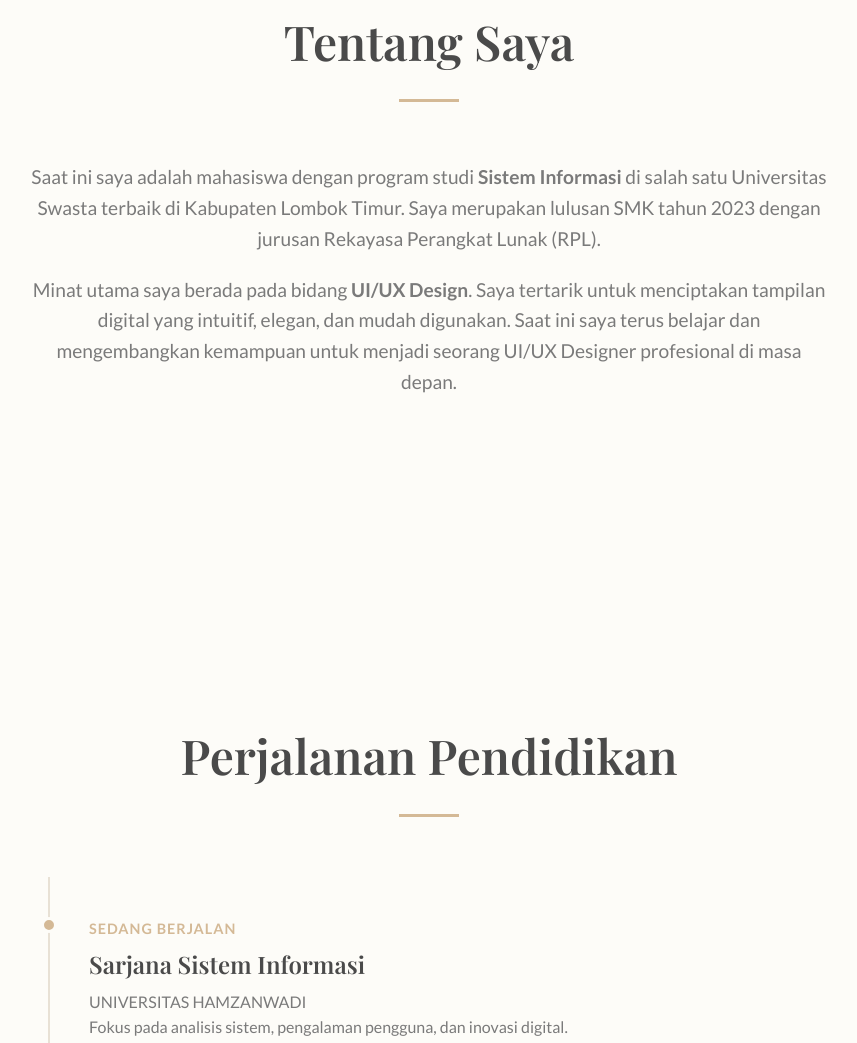
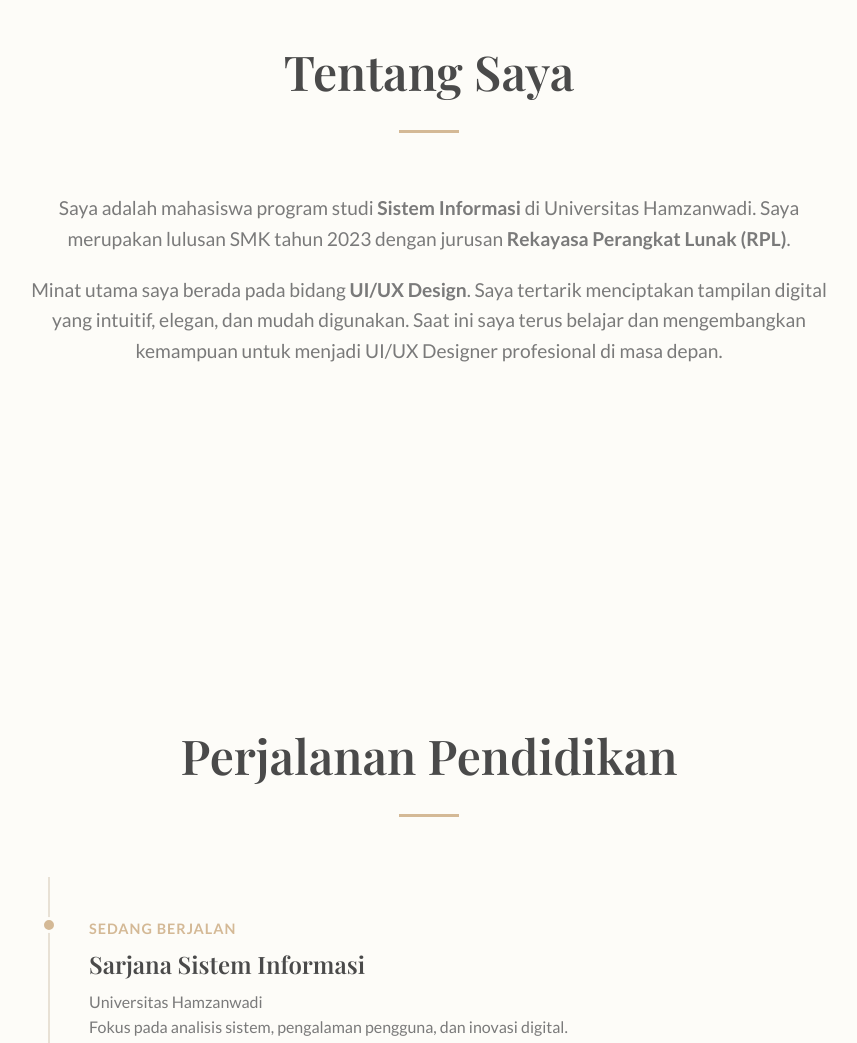
Before and after one commit to olivaaura07/olivaaura07.github.oi, a plain HTML site: page index.html in a window 1280 px wide. Shown: the part 1015-2058 px from the top of the page, without its empty margins (211-1068 px from the left). Drawn offline with nearby package versions, Linux system fonts and the light colour scheme; files that its build step writes are made by us from their sources; a web font is replaced by a local one.

Commit message:
Update index.html

```diff
--- a/index.html
+++ b/index.html
@@ -6,21 +6,29 @@
     <meta name="viewport" content="width=device-width, initial-scale=1.0">
     <title>Oliva Aura Hidayat | Portofolio</title>
     <meta name="description"
-        content="Portofolio Oliva Aura Hidayat, mahasiswa Sistem Informasi yang bercita-cita menjadi UI/UX Designer.">
+        content="Portofolio Oliva Aura Hidayat, mahasiswa Sistem Informasi yang berminat di bidang UI/UX Design.">
+
+    <!-- Google Fonts -->
     <link rel="preconnect" href="https://fonts.googleapis.com">
     <link rel="preconnect" href="https://fonts.gstatic.com" crossorigin>
     <link
         href="https://fonts.googleapis.com/css2?family=Playfair+Display:ital,wght@0,400;0,600;1,400&family=Lato:wght@300;400;700&display=swap"
         rel="stylesheet">
-    <link rel="stylesheet" href="style.css">
+
+    <!-- CSS -->
+    <link rel="stylesheet" href="css/style.css">
+
+    <!-- Font Awesome -->
     <link rel="stylesheet" href="https://cdnjs.cloudflare.com/ajax/libs/font-awesome/6.4.0/css/all.min.css">
 </head>
 
 <body>
 
+    <!-- Background Decoration -->
     <div class="background-shape shape-1"></div>
     <div class="background-shape shape-2"></div>
 
+    <!-- Header -->
     <header>
         <nav class="navbar">
             <div class="logo">OLIVA AURA HIDAYAT<span class="dot">.</span></div>
@@ -34,57 +42,70 @@
     </header>
 
     <main>
+
+        <!-- Hero Section -->
         <section id="home" class="hero-section">
             <div class="hero-content">
                 <span class="subtitle">Halo, saya</span>
                 <h1>Oliva Aura Hidayat</h1>
-                <p class="typing-text">MAHASISWA SISTEM INFORMASI | <span id="typing-effect"></span></p>
+                <p class="typing-text">
+                    MAHASISWA SISTEM INFORMASI | <span id="typing-effect"></span>
+                </p>
+
                 <div class="cta-buttons">
                     <a href="#contact" class="btn primary">Hubungi Saya</a>
                     <a href="#about" class="btn secondary">Lihat Profil</a>
                 </div>
             </div>
+
             <div class="hero-visual">
                 <div class="profile-image-placeholder">
-
-                    <div class="abstract-shape"></div>
+                    <!-- FOTO PROFIL -->
+                    <img src="img/foto-almet.jpg" alt="Foto Oliva Aura Hidayat" class="profile-image">
                 </div>
             </div>
         </section>
 
+        <!-- About Section -->
         <section id="about" class="section">
             <div class="container">
                 <h2 class="section-title">Tentang Saya</h2>
+
                 <div class="about-content">
                     <div class="about-text">
-                        <p>Saat ini saya adalah mahasiswa dengan program studi <strong>Sistem Informasi</strong> di
-                            salah
-                            satu Universitas Swasta terbaik di Kabupaten Lombok Timur. Saya merupakan lulusan SMK tahun
-                            2023
-                            dengan jurusan Rekayasa
-                            Perangkat Lunak (RPL).</p>
-                        <p>Minat utama saya berada pada bidang <strong>UI/UX Design</strong>. Saya tertarik untuk
-                            menciptakan tampilan digital yang intuitif, elegan, dan mudah digunakan. Saat ini saya terus
-                            belajar dan mengembangkan kemampuan untuk menjadi seorang UI/UX Designer profesional di
-                            masa depan.</p>
+                        <p>
+                            Saya adalah mahasiswa program studi <strong>Sistem Informasi</strong> di Universitas
+                            Hamzanwadi. Saya merupakan lulusan SMK tahun 2023 dengan jurusan
+                            <strong>Rekayasa Perangkat Lunak (RPL)</strong>.
+                        </p>
+                        <p>
+                            Minat utama saya berada pada bidang <strong>UI/UX Design</strong>. Saya tertarik
+                            menciptakan tampilan digital yang intuitif, elegan, dan mudah digunakan.
+                            Saat ini saya terus belajar dan mengembangkan kemampuan untuk menjadi
+                            UI/UX Designer profesional di masa depan.
+                        </p>
                     </div>
                 </div>
             </div>
         </section>
 
+        <!-- Education Section -->
         <section id="education" class="section alt-bg">
             <div class="container">
                 <h2 class="section-title">Perjalanan Pendidikan</h2>
+
                 <div class="timeline">
+
                     <div class="timeline-item">
                         <div class="timeline-dot"></div>
                         <div class="timeline-date">Sedang Berjalan</div>
                         <div class="timeline-content">
                             <h3>Sarjana Sistem Informasi</h3>
-                            <p>UNIVERSITAS HAMZANWADI</p>
+                            <p>Universitas Hamzanwadi</p>
                             <p>Fokus pada analisis sistem, pengalaman pengguna, dan inovasi digital.</p>
                         </div>
                     </div>
+
                     <div class="timeline-item">
                         <div class="timeline-dot"></div>
                         <div class="timeline-date">Lulus 2023</div>
@@ -94,46 +115,58 @@
                             <p>Mempelajari dasar pemrograman, pengembangan web, dan logika perangkat lunak.</p>
                         </div>
                     </div>
+
                 </div>
             </div>
         </section>
 
+        <!-- Contact Section -->
         <section id="contact" class="section">
             <div class="container">
                 <h2 class="section-title">Kontak</h2>
+
                 <div class="contact-wrapper glass">
                     <form id="contact-form">
                         <div class="input-group">
                             <input type="text" required>
                             <label>Nama Anda</label>
                         </div>
+
                         <div class="input-group">
                             <input type="email" required>
                             <label>Email Anda</label>
                         </div>
+
                         <div class="input-group">
                             <textarea required></textarea>
                             <label>Pesan</label>
                         </div>
-                        <button type="submit" class="btn primary full-width">Kirim Pesan</button>
+
+                        <button type="submit" class="btn primary full-width">
+                            Kirim Pesan
+                        </button>
                     </form>
                 </div>
             </div>
         </section>
+
     </main>
 
+    <!-- Footer -->
     <footer>
         <div class="footer-content">
             <p>&copy; 2025 Oliva Aura Hidayat. Dirancang dengan elegan.</p>
+
             <div class="socials">
                 <a href="#"><i class="fa-brands fa-instagram"></i></a>
                 <a href="#"><i class="fa-brands fa-linkedin"></i></a>
-                <a href="#"><i class="fa-envelope"></i></a>
+                <a href="#"><i class="fa-solid fa-envelope"></i></a>
             </div>
         </div>
     </footer>
 
-    <script src="script.js"></script>
+    <!-- JavaScript -->
+    <script src="js/script.js"></script>
 </body>
 
 </html>
```
